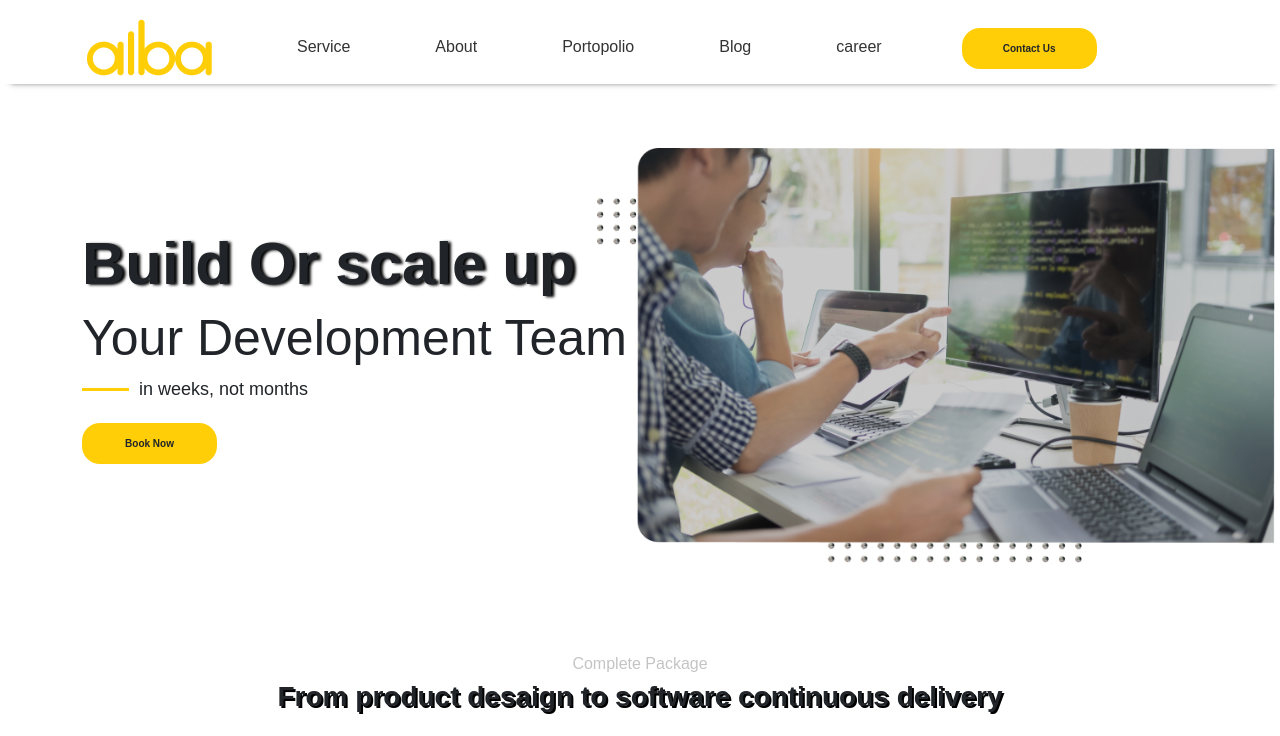
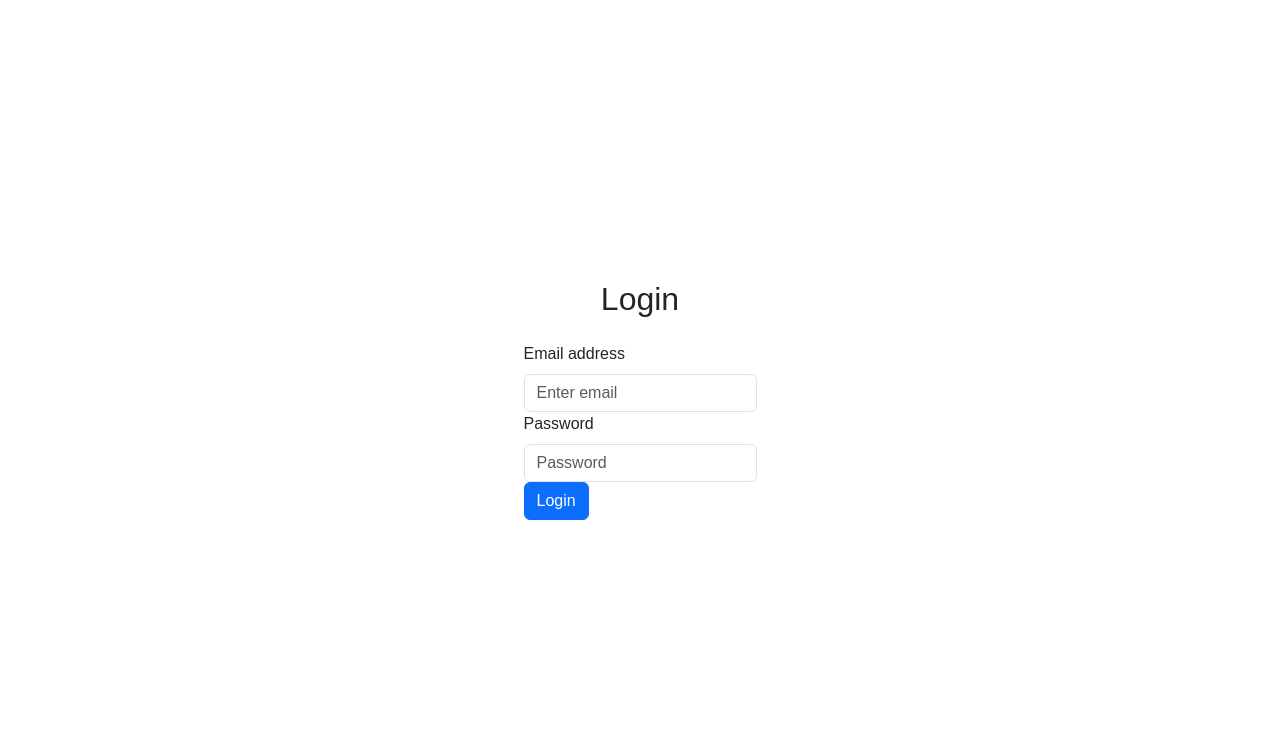
Before and after one commit to youone04/Slicing-Albatech, a React (Vite) app: page /login in a window 1280 px wide. Shown: the top 736 px of the page. Built offline with nearby package versions, Linux system fonts and the light colour scheme.

Commit message:
dekstop done

```diff
--- a/package.json
+++ b/package.json
@@ -14,7 +14,8 @@
     "react": "^18.2.0",
     "react-bootstrap": "^2.7.4",
     "react-dom": "^18.2.0",
-    "react-multi-carousel": "^2.8.4"
+    "react-multi-carousel": "^2.8.4",
+    "react-router-dom": "^6.13.0"
   },
   "devDependencies": {
     "@types/react": "^18.0.37",
--- a/src/App.jsx
+++ b/src/App.jsx
@@ -1,13 +1,17 @@
-import { Container } from 'react-bootstrap'
 import './App.css'
 import Home from './Page/Home'
+import { Routes, Route} from "react-router-dom";
+import Login from './Page/Login';
+import Dashboard from './Page/Dashboard';
 
 function App() {
 
   return (
-   <>
-    <Home/>
-   </>
+    <Routes>
+      <Route path='/' element={<Home />} />
+      <Route path='/login' element={<Login />} />
+      <Route path='/dashboard' element={<Dashboard />} />
+    </Routes>
   )
 }
 
--- /dev/null
+++ b/src/Page/Dashboard/index.jsx
@@ -0,0 +1,38 @@
+import React from 'react';
+import { Container, Row, Col, Card } from 'react-bootstrap';
+
+const Dashboard = () => {
+  return (
+    <Container>
+      <h1 className="text-center my-4">Dashboard</h1>
+      <Row>
+        <Col md={6} lg={4}>
+          <Card>
+            <Card.Body>
+              <Card.Title>Users</Card.Title>
+              <Card.Text>Manage users and permissions.</Card.Text>
+            </Card.Body>
+          </Card>
+        </Col>
+        <Col md={6} lg={4}>
+          <Card>
+            <Card.Body>
+              <Card.Title>Products</Card.Title>
+              <Card.Text>Manage your products and inventory.</Card.Text>
+            </Card.Body>
+          </Card>
+        </Col>
+        <Col md={6} lg={4}>
+          <Card>
+            <Card.Body>
+              <Card.Title>Reports</Card.Title>
+              <Card.Text>Generate and view reports.</Card.Text>
+            </Card.Body>
+          </Card>
+        </Col>
+      </Row>
+    </Container>
+  );
+};
+
+export default Dashboard;
--- a/src/Page/Login/index.jsx
+++ b/src/Page/Login/index.jsx
@@ -0,0 +1,45 @@
+import React, { useState } from 'react';
+import { Container, Form, Button } from 'react-bootstrap';
+
+const Login = () => {
+  const [email, setEmail] = useState('');
+  const [password, setPassword] = useState('');
+
+  const handleLogin = (e) => {
+    e.preventDefault();
+    // Add your login logic here
+  };
+
+  return (
+    <Container className="d-flex justify-content-center align-items-center vh-100">
+      <Form onSubmit={handleLogin} className="login-form">
+        <h2 className="text-center mb-4">Login</h2>
+        <Form.Group controlId="email">
+          <Form.Label>Email address</Form.Label>
+          <Form.Control
+            type="email"
+            placeholder="Enter email"
+            value={email}
+            onChange={(e) => setEmail(e.target.value)}
+            required
+          />
+        </Form.Group>
+        <Form.Group controlId="password">
+          <Form.Label>Password</Form.Label>
+          <Form.Control
+            type="password"
+            placeholder="Password"
+            value={password}
+            onChange={(e) => setPassword(e.target.value)}
+            required
+          />
+        </Form.Group>
+        <Button variant="primary" type="submit" block>
+          Login
+        </Button>
+      </Form>
+    </Container>
+  );
+};
+
+export default Login;
--- a/src/main.jsx
+++ b/src/main.jsx
@@ -3,11 +3,13 @@ import ReactDOM from 'react-dom/client'
 import App from './App.jsx'
 import './mobile.css'
 import 'bootstrap/dist/css/bootstrap.min.css';
-
+import { BrowserRouter } from "react-router-dom";
 
 
 ReactDOM.createRoot(document.getElementById('root')).render(
   <React.StrictMode>
-    <App />
+    <BrowserRouter>
+      <App />
+    </BrowserRouter>
   </React.StrictMode>,
 )
```
Also changed, not shown: src/Page/Dashboard/inndex.jsx (deleted), 1 other file (tests, documents, lock files or other folders).
